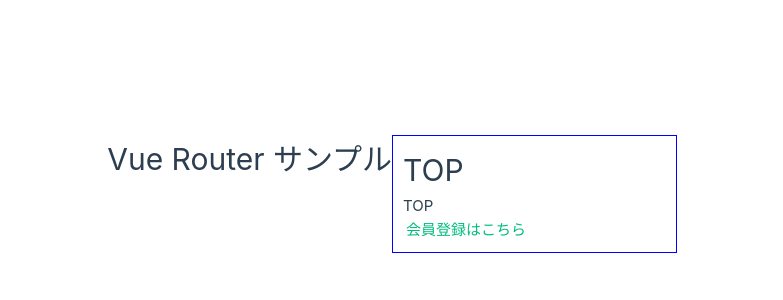
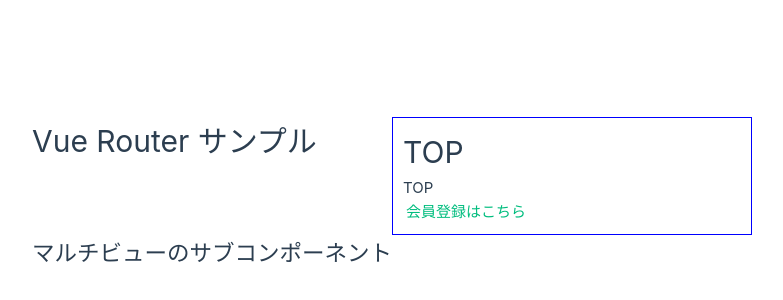
Before and after one commit to chameleon05119/router-basic, a Vue app: page / in a window 1280 px wide. Shown: the part 206-506 px from the top of the page, without its empty margins (248-1031 px from the left). Built offline with nearby package versions, Linux system fonts and the light colour scheme.

Commit message:
マルチビューのルーティング設定

```diff
--- a/src/App.vue
+++ b/src/App.vue
@@ -27,6 +27,9 @@
   <main>
     <RouterView />
   </main>
+  <section id="sub">
+    <RouterView name="sub" />
+  </section>
 </template>
 
 <style>
--- a/src/router/index.ts
+++ b/src/router/index.ts
@@ -2,12 +2,13 @@
 import type { RouteRecordRaw } from "vue-router";
 
 import AppTop from "@/views/AppTop.vue";
+import Sub from "@/views/Sub.vue";
 
 const routeSettings: RouteRecordRaw[] = [
   {
     path: "/",
     name: "AppTop",
-    component: AppTop,
+    components: { default: AppTop, sub: Sub },
   },
   {
     path: "/member/memberList",
```
